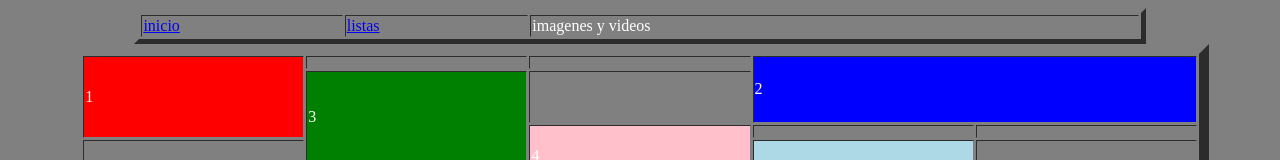
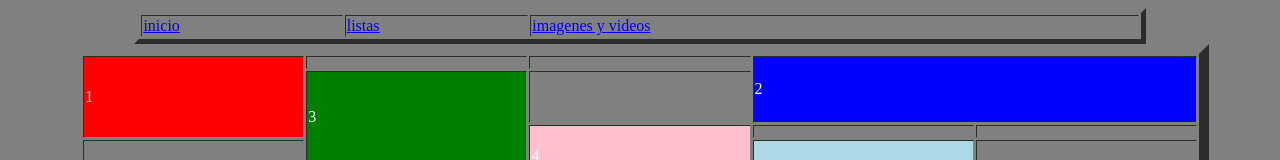
Before and after one commit to Programin123/aaron-5to, a plain HTML site: page tablas.html in a window 1280 px wide. Shown: the top 160 px of the page. Drawn offline with Linux system fonts and the light colour scheme.

Commit message:
Add files via upload

```diff
--- a/tablas.html
+++ b/tablas.html
@@ -11,7 +11,7 @@
             <tr>
                 <td><a href="index.html">inicio</a></td>
                 <td> <a href="listas.html">listas</a></td>
-                <td>imagenes y videos</td>
+                <td><a href="imagenes y videos.html">imagenes y videos</a></td>
             </tr>
         </tbody>
     </table>
```
